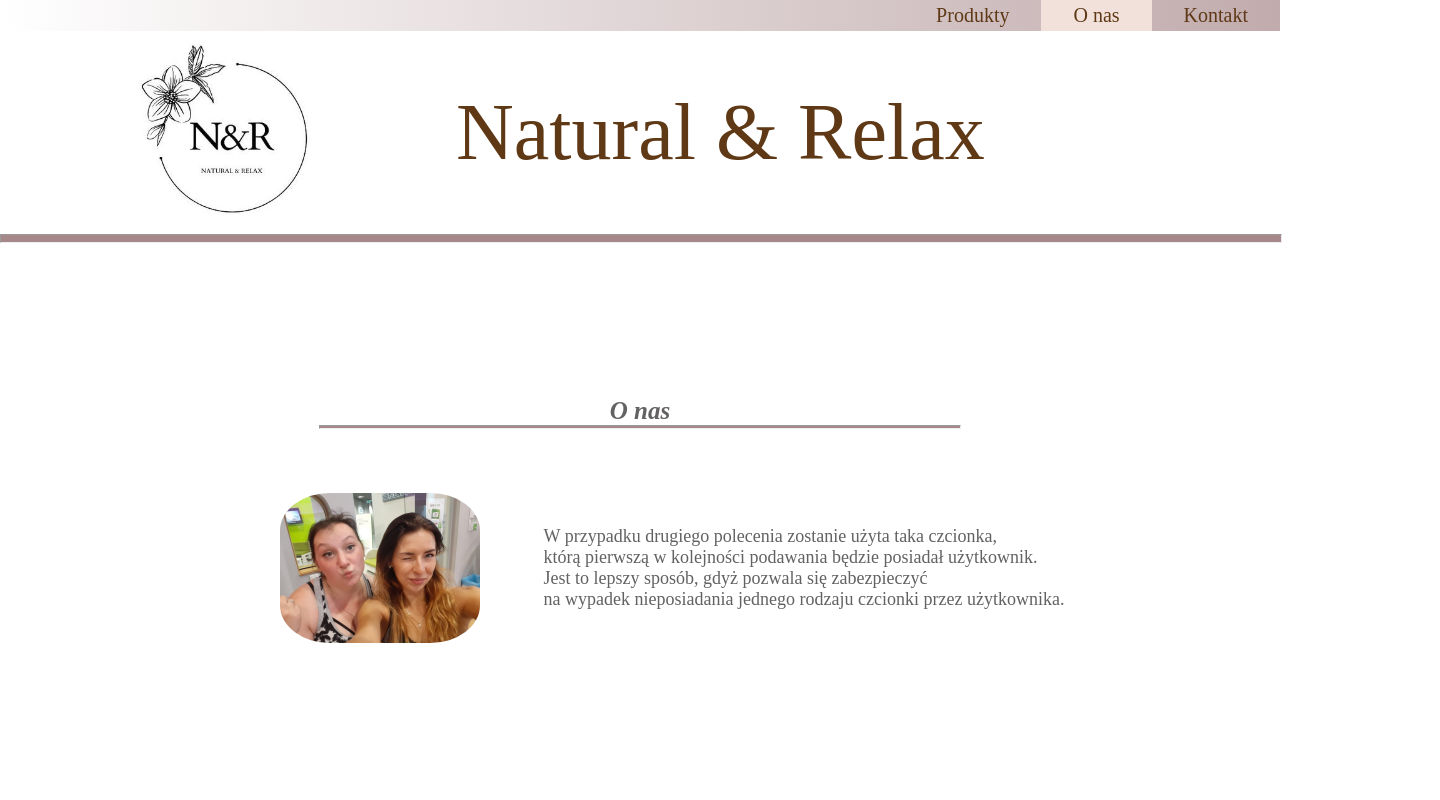
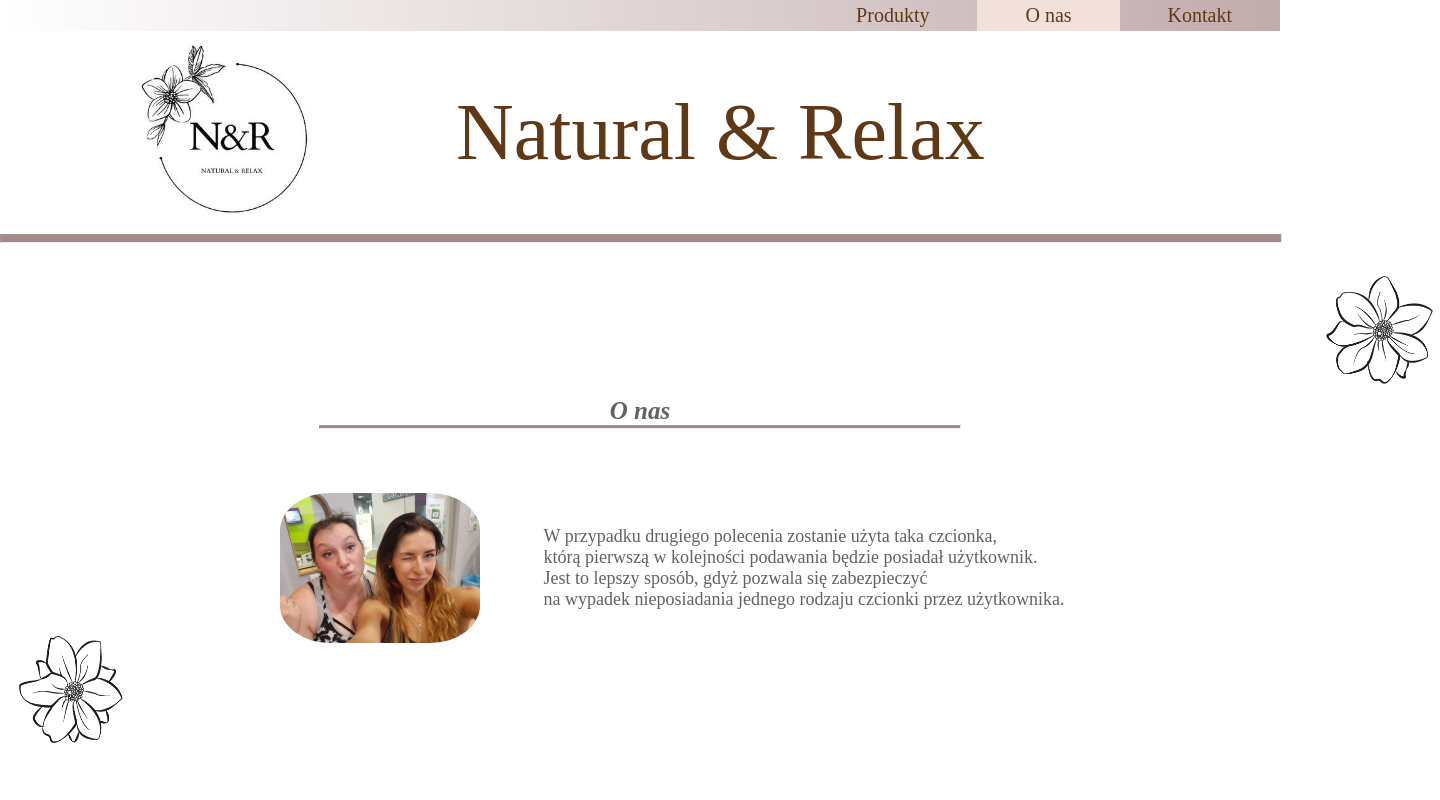
Before and after one commit to ALewandowska-sys/Stronka, a plain HTML site: page onas.html in a window 1280 px wide. Shown: the top 800 px of the page, 1440 px wide, since content can reach past the window. Drawn offline with Linux system fonts and the light colour scheme.

Commit message:
initial commit

```diff
--- a/onas.html
+++ b/onas.html
@@ -23,6 +23,11 @@
             <a class="menu active" href= "onas.html">O nas</a>
             <a class="menu" href= "kontakt.html">Kontakt</a>
         </nav>
+
+    <div class="kwiatki">
+       <div class="kwiatekP"><img src="zdj/maly1.PNG"></div>
+       <div class="kwiatekL"><img src="zdj/maly2.PNG"></div></div>
+
     <a class="home" href= "index.html"><img src="zdj/home.jpg" alt="home"></a>
         <header>
                 <a href="index.html"><img src="zdj/Logo.jpg" alt="Logo" width="200" height="200"/></a>
--- a/style.css
+++ b/style.css
@@ -29,7 +29,7 @@
 }
 .menu{
     margin: 0;
-    padding: .25rem 2rem;
+    padding: .25rem 3rem;
 }
 .dropdown{
     margin: 0;
@@ -93,9 +93,6 @@
     }
     header span{
         text-align: center;
-    }
-    header a{
-        display: none;
     }
     .left, .right{
         display: none;
```
Also changed, not shown: formularz.html (+4 -0 lines), kontakt.html (+6 -0 lines).
